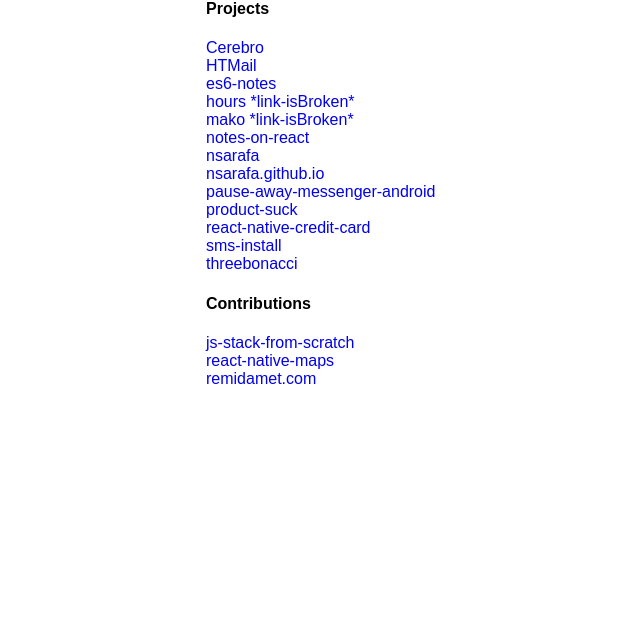
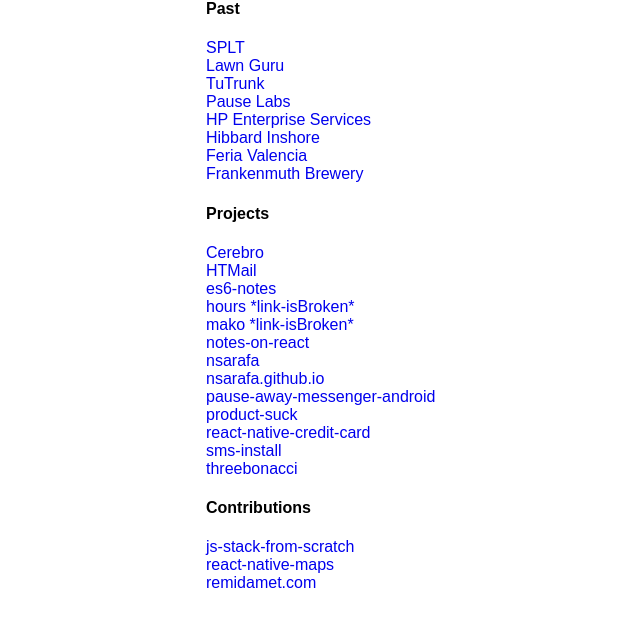
Before and after one commit to nicksarafa/nsarafa.github.io, a website: page index.html in a window 1280 px wide. Shown: the whole page, without its empty margins (129-769 px from the left). Drawn offline with Linux system fonts and the light colour scheme.

Commit message:
introduce past experience + links

```diff
--- a/index.html
+++ b/index.html
@@ -9,6 +9,19 @@
     <script type="text/javascript" src="docs/scripts/index.js"></script>
   </head>
   <body>
+
+    <h4>Past</h4>
+    <div class="list">
+      <div><a href="http://splt.io" target="_blank">SPLT</a></div>
+      <div><a href="http://lawnguru.co" target="_blank">Lawn Guru</a></div>
+      <div><a href="http://tutrunk.com" target="_blank">TuTrunk</a></div>
+      <div><a href="http://pauselabs.com" target="_blank">Pause Labs</a></div>
+      <div><a href="http://hpe.com" target="_blank">HP Enterprise Services</a></div>
+      <div><a href="http://hibbardinshore.com" target="_blank">Hibbard Inshore</a></div>
+      <div><a href="http://feriavalencia.com" target="_blank">Feria Valencia</a></div>
+      <div><a href="http://frankenmuthbrewery.com" target="_blank">Frankenmuth Brewery</a></div>
+    </div>
+
     <h4>Projects</h4>
     <div class="list">
       <div><a href="https://nsarafa.github.io/Cerebro">Cerebro</a></div>
```
